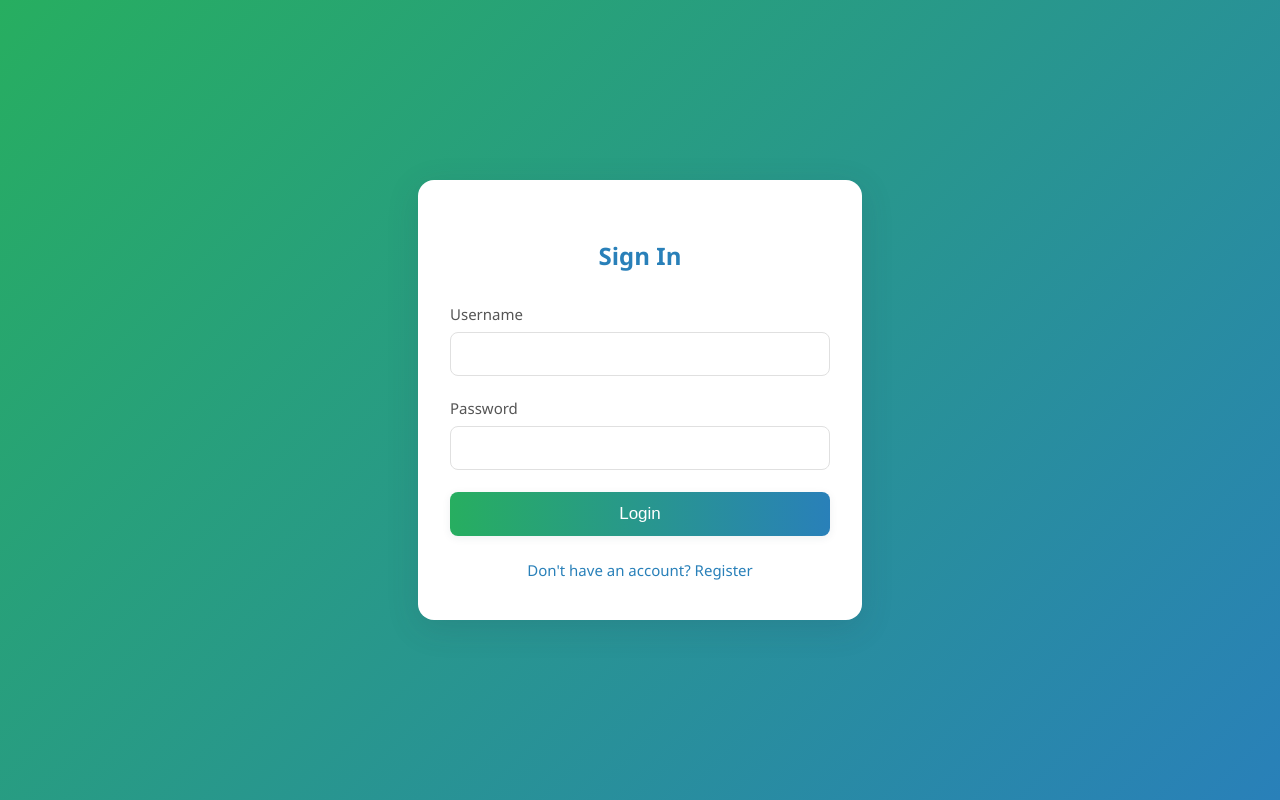
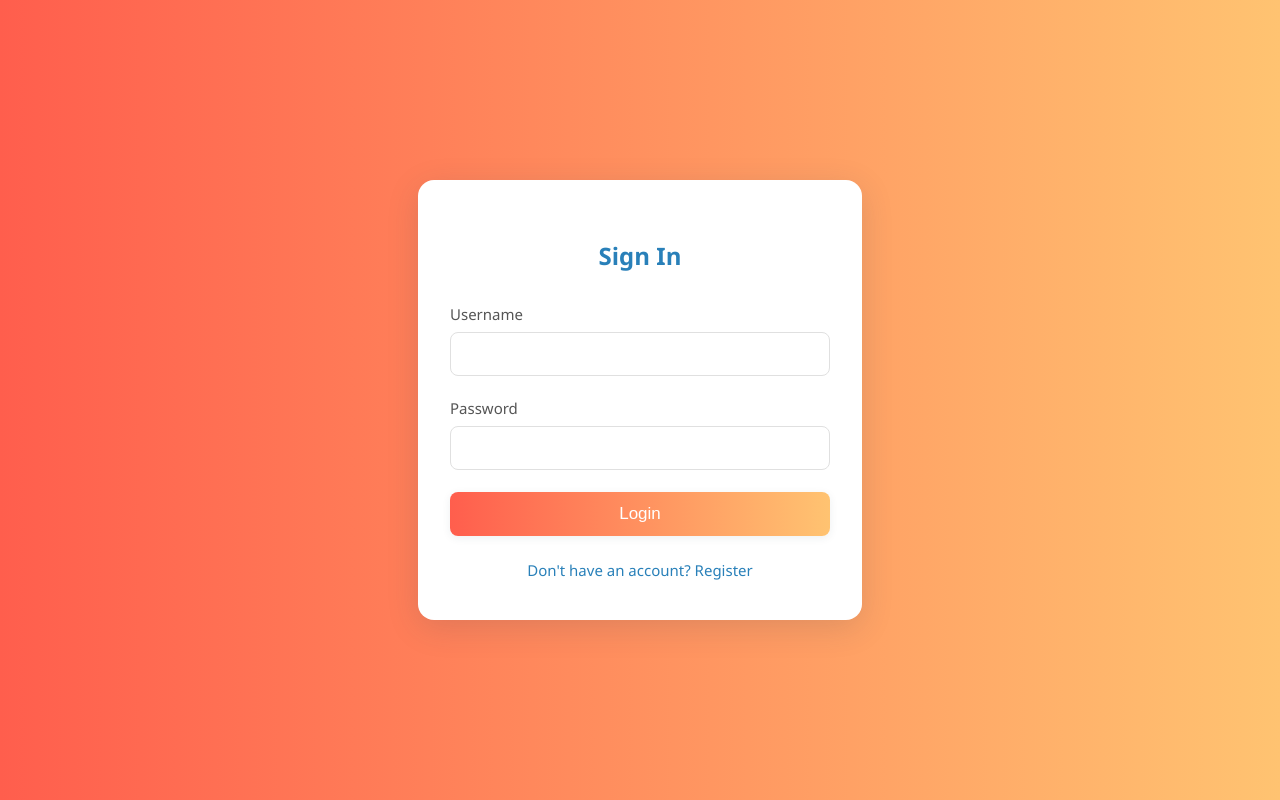
Before and after one commit to WenDEVLIFE/restaurant-booking, a PHP site: page /login.php in a window 1280 px wide. Run offline with PHP 8.4, Linux system fonts and the light colour scheme.

Commit message:
Change the theme of the login

```diff
--- a/login.php
+++ b/login.php
@@ -94,7 +94,7 @@ if ($_SERVER['REQUEST_METHOD'] === 'POST') {
     <meta name="viewport" content="width=device-width, initial-scale=1">
     <style>
         body {
-            background: linear-gradient(135deg, #27ae60 0%, #2980b9 100%);
+                     background: linear-gradient(to right, #ff5e4d, #ffc371);
             min-height: 100vh;
             margin: 0;
             font-family: 'Segoe UI', Arial, sans-serif;
@@ -141,7 +141,7 @@ if ($_SERVER['REQUEST_METHOD'] === 'POST') {
         button {
             width: 100%;
             padding: 12px;
-            background: linear-gradient(90deg, #27ae60 0%, #2980b9 100%);
+            background: linear-gradient(to right, #ff5e4d, #ffc371);
             color: #fff;
             border: none;
             border-radius: 8px;
```
